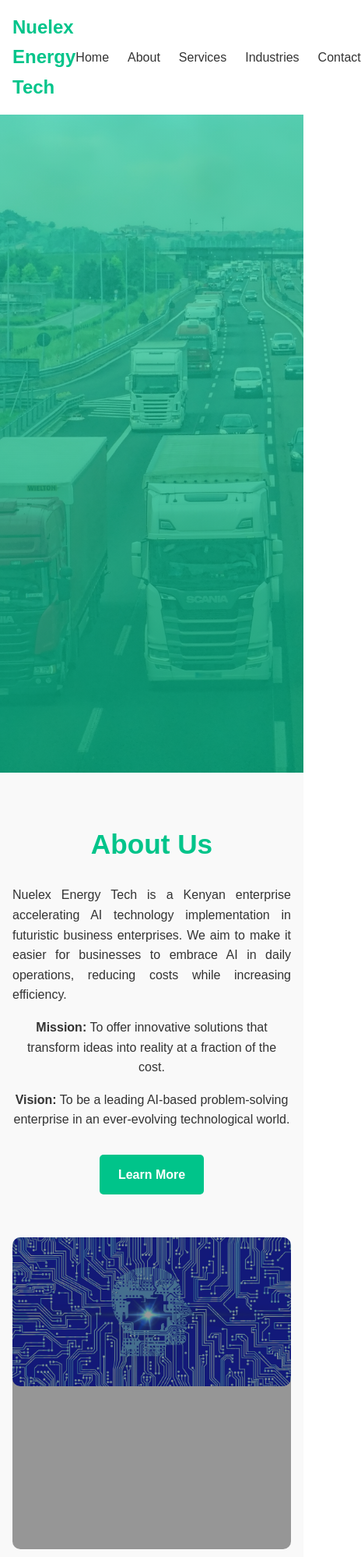
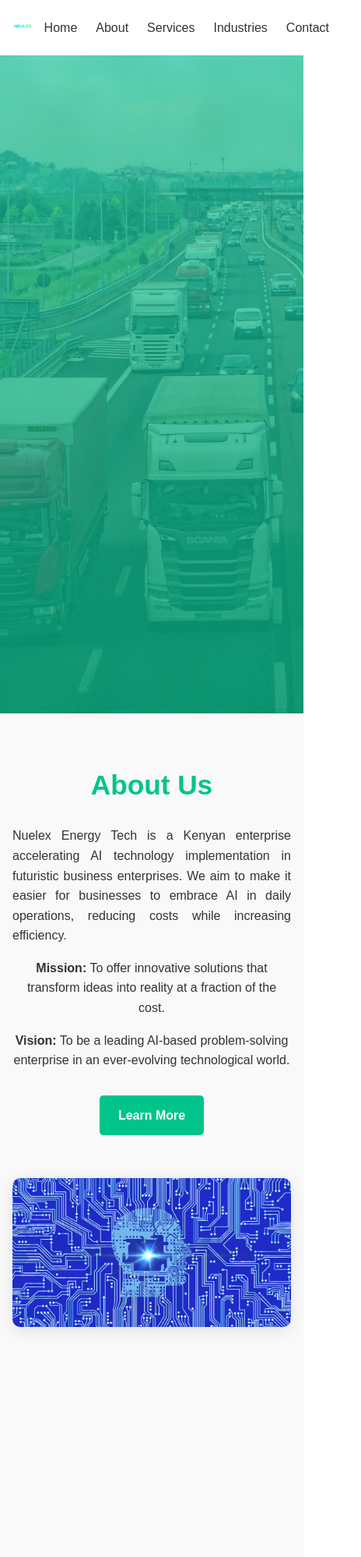
Before and after one commit to Ney-Gacheru/Infinite-tech, a plain HTML site: page index.html in a window 390 px wide. Shown: the top 1997 px of the page at 78% size, 464 px wide, since content can reach past the window. Drawn offline with Linux system fonts and the light colour scheme.

Commit message:
third commit

```diff
--- a/index.html
+++ b/index.html
@@ -3,15 +3,20 @@
 <head>
   <meta charset="UTF-8">
   <meta name="viewport" content="width=device-width, initial-scale=1.0">
-  <title>Nuelex Energy Tech | Infinite Tech Solutions</title>
+  <title>Nuelex Energy Tech </title>
   <link rel="stylesheet" href="styles.css">
 </head>
 <body>
 
+
 <!-- HEADER / NAVBAR -->
 <header>
-    <div class="container nav-container">
-      <h2 class="logo">Nuelex Energy Tech</h2>
+  <div class="nav-container">
+    <div class="logo-container">
+      <a href="index.html">
+        <img src="./images/logo.png" alt="Nuelex Energy Tech Logo">
+      </a>
+    </div>
     <nav>
       <ul>
         <li><a href="#hero">Home</a></li>
@@ -23,6 +28,8 @@
     </nav>
   </div>
 </header>
+
+
 
 <!-- HERO -->
 <section id="hero" class="hero">
@@ -62,6 +69,7 @@
     </div>
   </div>
 </section>
+
 
  <!-- ABOUT -->
 <section id="about" class="about">
--- a/styles.css
+++ b/styles.css
@@ -19,6 +19,75 @@ header { background: #fff; padding: 1rem 0; position: sticky; top: 0; z-index: 1
 nav ul { list-style: none; display: flex; gap: 1.5rem; }
 nav a { color: #333; font-weight: 500; }
 nav a:hover { color: var(--brand); }
+
+header {
+  background: #fff; /* or transparent if hero background shows */
+  padding: 0.5rem 0;
+}
+
+.nav-container {
+  display: flex;
+  justify-content: space-between;
+  align-items: center;
+  padding: 0 1rem;
+}
+
+.logo-container {
+   margin-left: -0.9rem; /* cancels left padding so logo hits edge */
+  height: 100%;
+}
+
+.logo-container a {
+  display: block;
+  height: 55px;
+}
+
+.logo-container img {
+  height: 100%;
+  width: auto;
+  object-fit: contain;
+}
+
+/* Ensure nav links stay on right */
+nav ul {
+  list-style: none;
+  display: flex;
+  gap: 1.5rem;
+}
+
+
+
+/* HERO BUTTON RESPONSIVENESS */
+.hero .btn {
+  display: inline-block;
+  padding: 0.8rem 1.5rem;
+  font-size: 1rem;
+  background: #00AEEF;
+  color: white;
+  border-radius: 5px;
+  text-align: center;
+  white-space: nowrap;
+}
+
+.hero .btn:hover {
+  background: #0084A8;
+}
+
+@media (max-width: 768px) {
+  .hero .btn {
+    padding: 0.6rem 1.2rem;
+    font-size: 0.9rem;
+  }
+}
+
+@media (max-width: 480px) {
+  .hero .btn {
+    padding: 0.5rem 1rem;
+    font-size: 0.85rem;
+  }
+}
+
+
 
 /* HERO */
 .hero { position: relative; height: 100vh; overflow: hidden; }
@@ -87,6 +156,7 @@ section h2 {
   gap: 2rem;
 }
 
+
 .about-text {
   flex: 1 1 500px;
 }
@@ -101,8 +171,16 @@ section h2 {
 
 .about-image {
   flex: 1 1 400px;
-  position: relative;
   text-align: center;
+}
+
+.about-image img {
+  width: 100%;
+  height: auto;
+  max-width: 500px; /* prevents overly huge images */
+  border-radius: 10px;
+  box-shadow: 0 4px 20px rgba(0,0,0,0.1);
+  object-fit: cover;
 }
 
 .about-image img {
@@ -111,18 +189,21 @@ section h2 {
   display: block;
 }
 
-/* Overlay similar to hero section */
-.about-image::after {
-  content: "";
-  position: absolute;
-  top: 0;
-  left: 0;
-  width: 100%;
-  height: 100%;
-  border-radius: 10px;
-  background: rgba(0, 0, 0, 0.4); /* same dark overlay as hero */
-  pointer-events: none;
+
+
+
+/* Mobile layout */
+@media (max-width: 768px) {
+  .about-container {
+    flex-direction: column;
+    text-align: justify;
+  }
+
+  .about-image img {
+    max-width: 100%;
+  }
 }
+
 
 
 /* Learn More Button */
```
Also changed, not shown: images/Modern Minimalist Logo Neulex Tech - Blue and Silver.png (added), images/WhatsApp Image 2025-08-15 at 4.33.46 PM.jpeg (added), images/logo.png (added). Lines whose indentation alone changed are shown as unchanged.
